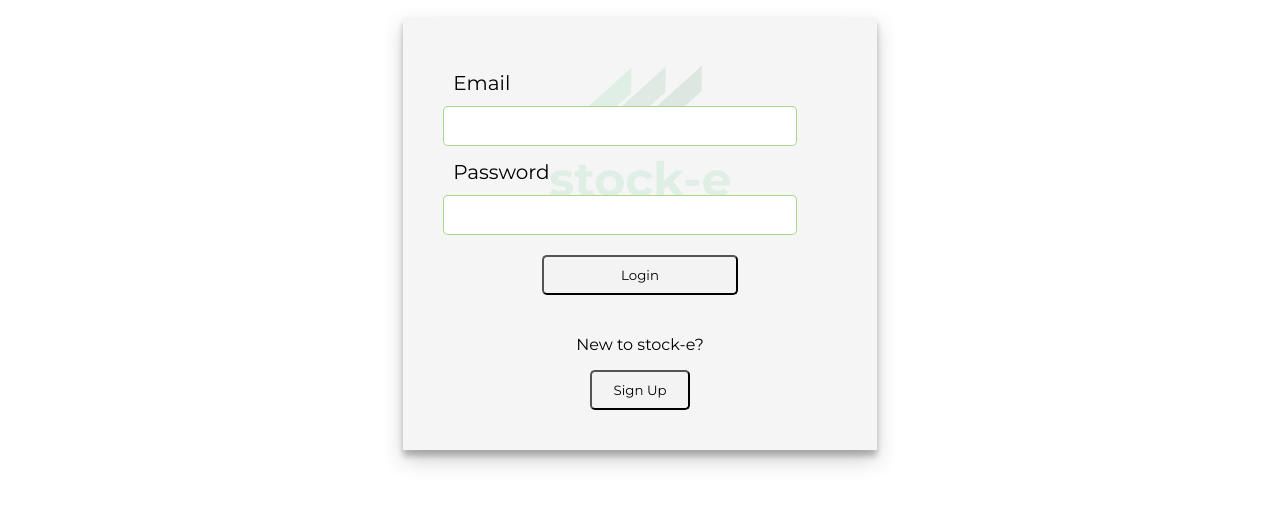
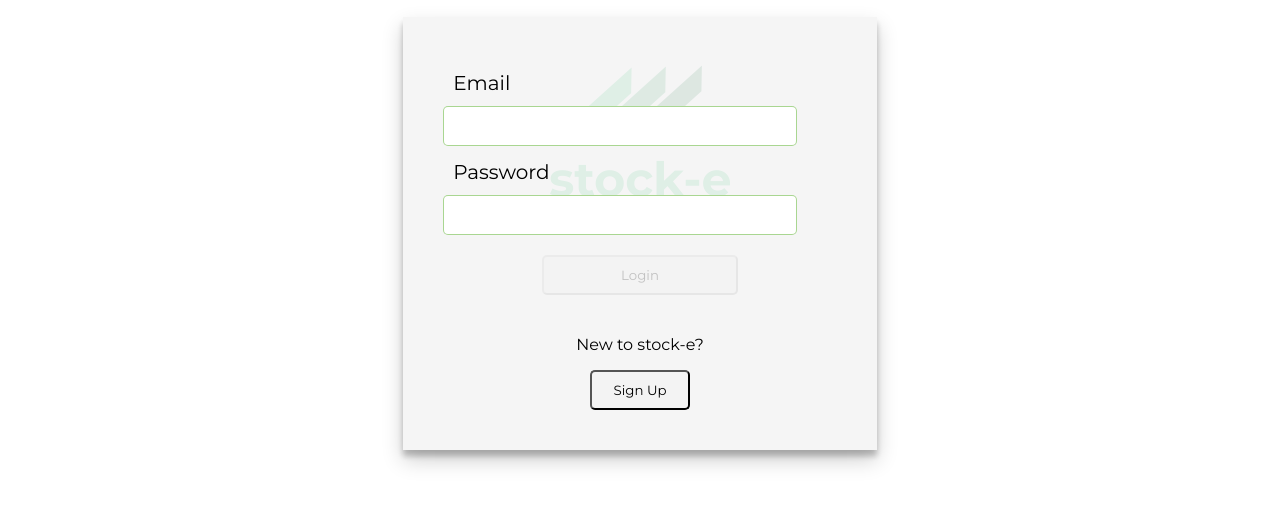
Before and after one commit to danerbland/stock-e, a React app: page / in a window 1280 px wide. Shown: the part 289-794 px from the top of the page. Built offline with nearby package versions, Linux system fonts and the light colour scheme; no server answers.

Commit message:
more style and front end login validation

```diff
--- a/client/components/auth/auth-form.css
+++ b/client/components/auth/auth-form.css
@@ -53,6 +53,10 @@
   width: 40px;
 }
 
+.background{
+  z-index: -1;
+}
+
 label{
   margin: 10px;
   font-size: 1.5em;
--- a/client/components/auth/auth-form.js
+++ b/client/components/auth/auth-form.js
@@ -21,17 +21,20 @@
     this.onChange.bind(this)
   }
 
+  //react form change lister
   onChange = (event) => {
     this.setState({
       [event.target.name]: event.target.value
     })
   }
 
-
   render(){
   const {name, displayName, handleSubmit, error} = this.props
 
   const isLogin = displayName === 'Login'
+  const validEmail = emailCheck(this.state.email)
+  const validPassword = passwordCheck(this.state.password)
+  const isSubmittable = validEmail && validPassword
   const [alternativeName, alternativeRoute, alternativeMessage] = isLogin? ["Sign Up",'/signup', 'New to stock-e?'] : ["Login",'/login', 'Already registered?']
 
 
@@ -59,8 +62,9 @@
           {!isLogin? <img className = 'validation-icon' src={getImageSrc(passwordCheck(this.state.password))}/>: <div></div>}
           </div>
 
+
           <div id = 'auth-buttons'>
-          <button type="submit" className = 'auth-button'>{displayName}</button>
+          <button type="submit" className = {`auth-button ${isSubmittable? '' :'background'}`} disabled={!isSubmittable}>{displayName}</button>
           <p id = 'alternative-message'>{alternativeMessage}</p>
           <Link to={alternativeRoute}><button className='auth-button'>{alternativeName}</button></Link>
           </div>
```
